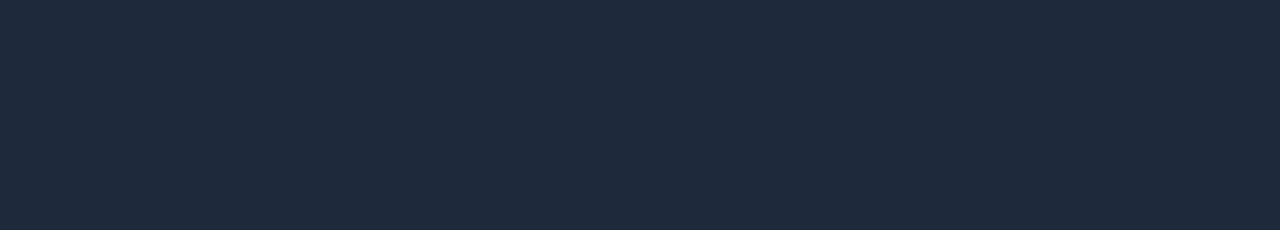
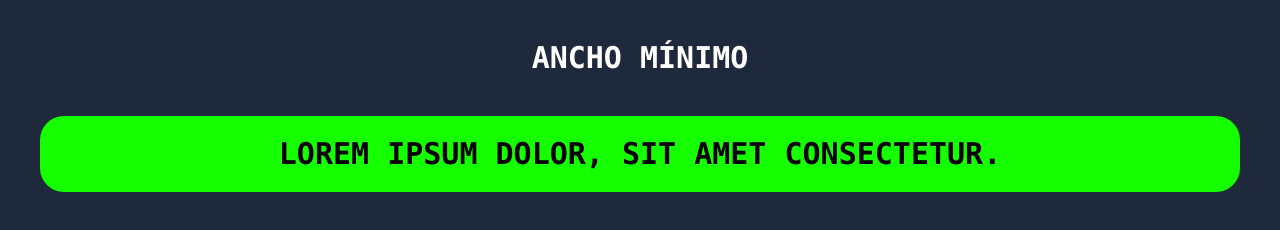
Before and after one commit to dgutierrez21/Learning-Tailwind-CSS, a website: page src/08-Dimensionamiento/02-min-width/index.html in a window 1280 px wide. Drawn offline with nearby package versions, Linux system fonts and the light colour scheme; files that its build step writes are made by us from their sources.

Commit message:
Establecer el ancho mínimo

```diff
--- a/src/08-Dimensionamiento/02-min-width/index.html
+++ b/src/08-Dimensionamiento/02-min-width/index.html
@@ -10,6 +10,10 @@
   <body
     class="p-10 bg-slate-800 space-y-10 text-center font-mono font-bold uppercase text-3xl"
   >
+    <h1 class="text-white">Ancho mínimo</h1>
 
+    <div class="bg-[#16FF00] p-5 rounded-3xl min-w-max">
+      Lorem ipsum dolor, sit amet consectetur.
+    </div>
   </body>
 </html>
```
Also changed, not shown: src/08-Dimensionamiento/02-min-width/min-width.txt (+7 -0 lines).
